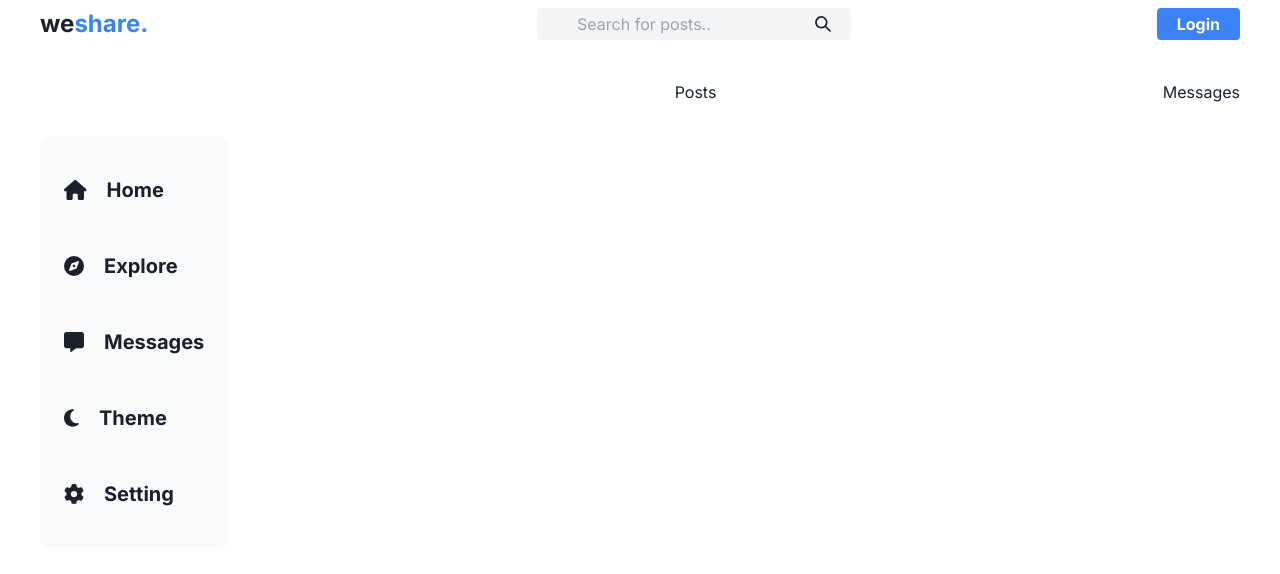
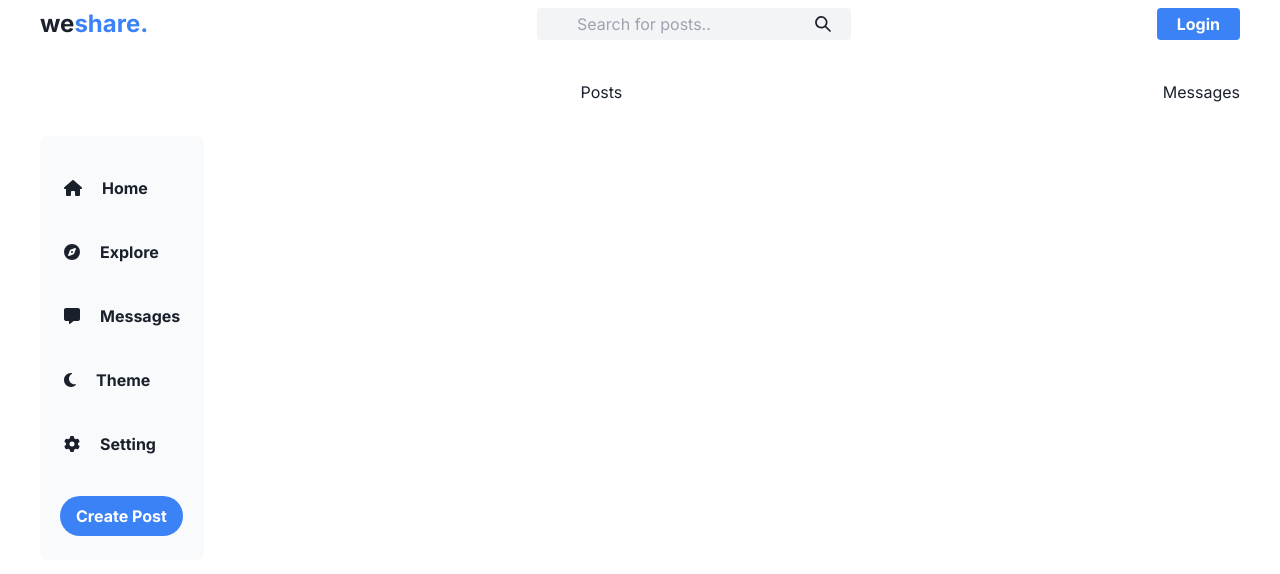
Before and after one commit to AnassElhaoussi/weshare, a React (Create React App) app: page / in a window 1280 px wide. Shown: the top 574 px of the page. Built offline with nearby package versions, Linux system fonts and the light colour scheme; a web font is replaced by a local one.

Commit message:
css modifications

```diff
--- a/src/App.js
+++ b/src/App.js
@@ -16,7 +16,9 @@ function App() {
             <NavBar />
           </div>
           <div className='flex justify-between px-10'>
-            <SideBar />
+            <div>
+              <SideBar />
+            </div>
             <Posts />
             <Messages />
           </div>
--- a/src/components/SideBar.jsx
+++ b/src/components/SideBar.jsx
@@ -7,7 +7,8 @@ import { faHouse, faCompass, faMessage, faMoon, faGear } from "@fortawesome/free
 
 const SideBar = () => {
   return (
-    <div className='flex flex-col gap-12 text-xl mt-14 cursor-pointer bg-gray-50 px-6 py-10 rounded-lg font-bold'>
+
+        <div className=' fixed flex flex-col gap-10 mt-14 text-md cursor-pointer bg-gray-50 px-6 pt-10 md:pb-16 rounded-lg font-bold'>
             <div className='flex gap-5 items-center'>
               <FontAwesomeIcon icon={faHouse} />
               <h3 className='md:flex hidden'>Home</h3>
@@ -28,8 +29,12 @@ const SideBar = () => {
               <FontAwesomeIcon icon={faGear} />
               <h3 className='md:flex hidden'>Setting</h3>
             </div>
+            <div className=''>
+              <button className='absolute md:flex hidden left-5 bg-blue-500 text-white px-4 py-2 rounded-3xl hover:bg-white hover:border-blue-500 hover:border-2 hover:text-blue-500 transition-all'>Create Post</button>
+            </div>
+        </div>
 
-    </div>
+
   )
 }
 
```
Lines whose indentation alone changed are shown as unchanged.
